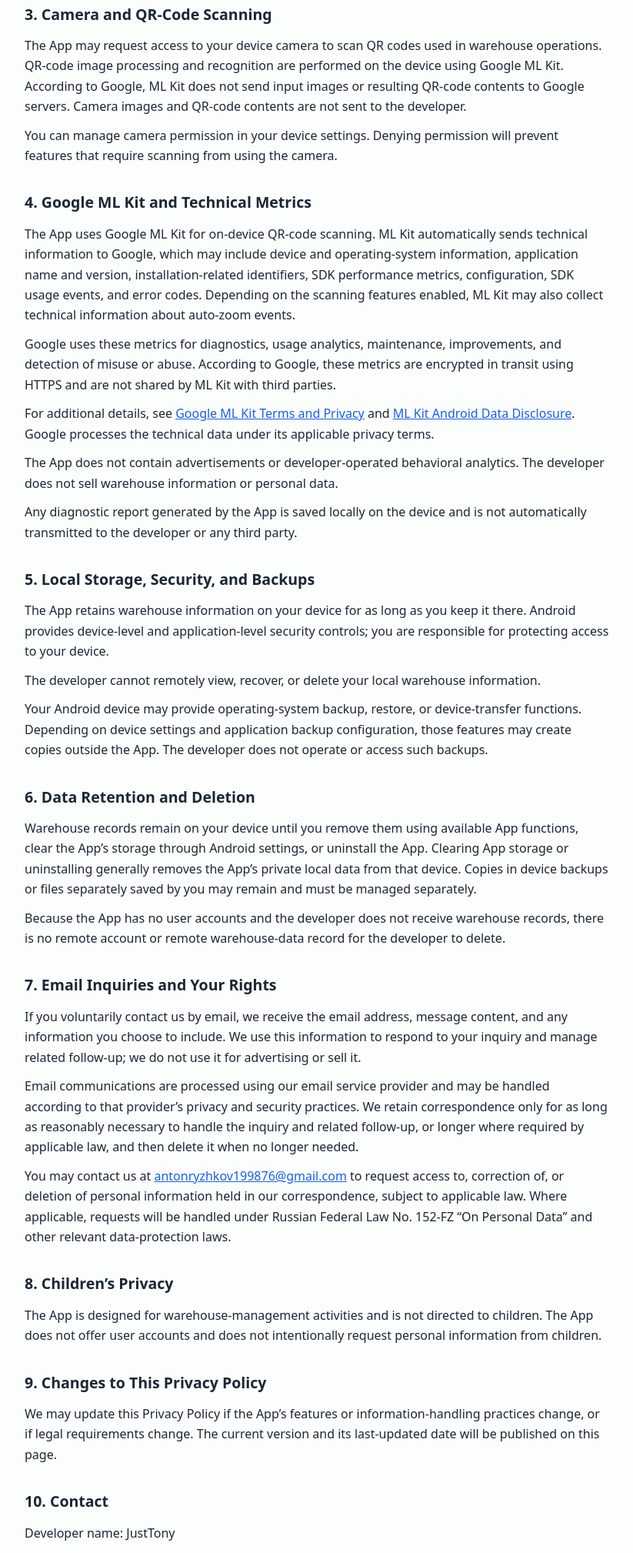
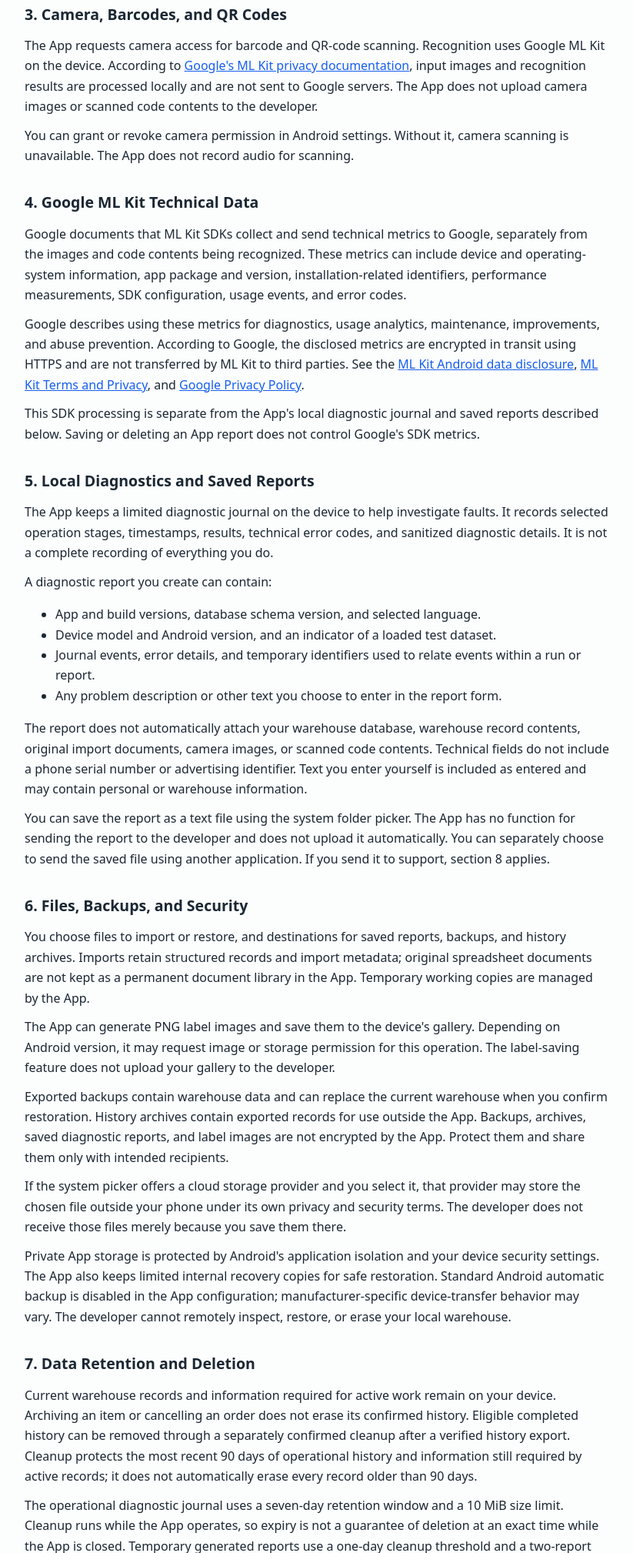
Before and after one commit to TonyDaLip/warehouse-inventory-privacy, a plain HTML site: page index.html in a window 1280 px wide. Shown: the part 782-2800 px from the top of the page at 77% size, without its empty margins (228-1051 px from the left). Drawn offline with Linux system fonts and the light colour scheme.

Commit message:
Update index.html

```diff
--- a/index.html
+++ b/index.html
@@ -5,44 +5,56 @@
 <p>Warehouse Inventory (package name: com.justtony.warehouse) is an Android application developed by JustTony for managing warehouse stock, materials, storage boxes, supply orders, customer orders, and QR-coded storage operations.</p>
 <p>This Privacy Policy explains how information is handled when you use the App or contact the developer. Privacy contact: <a href="mailto:antonryzhkov199876@gmail.com">antonryzhkov199876@gmail.com</a>.</p>
 </section>
-<section><h2>2. Information Handled by the App</h2>
-<p>The App does not require account creation, login, or the submission of names, email addresses, phone numbers, or other personal identifiers.</p>
-<p>You may enter or create warehouse information, including stock-keeping units (SKUs), product quantities, box and storage-section identifiers, QR-code values, and supply or customer order numbers. According to the App’s intended design, this operational information does not include customers’ personal details.</p>
-<p>Warehouse information is stored locally on your Android device. The developer does not operate a server for storing or synchronizing this information and does not receive it through the App.</p>
-<p>The App does not send warehouse records, stored QR-code values, or locally generated diagnostic reports to the developer or to a warehouse-data server. Google ML Kit, which is used for QR-code scanning, separately sends certain technical metrics to Google as described below.</p>
+<section><h2>2. Warehouse Data and Settings</h2>
+<p>No account or login is required. Warehouse operations work locally on your device; the developer does not operate a server for storing or synchronizing your warehouse.</p>
+<p>Information you enter or import can include SKUs, descriptions, quantities, box and section identifiers, barcode and QR-code values, orders, supplier or recipient information, comments, and import metadata. The App also stores warehouse operation history and settings such as your selected language. Names, contact details, or other personal information may be present if you include them in these records or imported files.</p>
+<p>These records support the warehouse functions you use. They are not automatically uploaded to the developer. Technical processing by Google ML Kit is described separately below.</p>
+<p>The App contains no advertisements and does not automatically upload usage analytics to the developer. The developer does not sell your personal information or warehouse data.</p>
 </section>
-<section><h2>3. Camera and QR-Code Scanning</h2>
-<p>The App may request access to your device camera to scan QR codes used in warehouse operations. QR-code image processing and recognition are performed on the device using Google ML Kit. According to Google, ML Kit does not send input images or resulting QR-code contents to Google servers. Camera images and QR-code contents are not sent to the developer.</p>
-<p>You can manage camera permission in your device settings. Denying permission will prevent features that require scanning from using the camera.</p>
+<section><h2>3. Camera, Barcodes, and QR Codes</h2>
+<p>The App requests camera access for barcode and QR-code scanning. Recognition uses Google ML Kit on the device. According to <a href="https://developers.google.com/ml-kit/terms">Google's ML Kit privacy documentation</a>, input images and recognition results are processed locally and are not sent to Google servers. The App does not upload camera images or scanned code contents to the developer.</p>
+<p>You can grant or revoke camera permission in Android settings. Without it, camera scanning is unavailable. The App does not record audio for scanning.</p>
 </section>
-<section><h2>4. Google ML Kit and Technical Metrics</h2>
-<p>The App uses Google ML Kit for on-device QR-code scanning. ML Kit automatically sends technical information to Google, which may include device and operating-system information, application name and version, installation-related identifiers, SDK performance metrics, configuration, SDK usage events, and error codes. Depending on the scanning features enabled, ML Kit may also collect technical information about auto-zoom events.</p>
-<p>Google uses these metrics for diagnostics, usage analytics, maintenance, improvements, and detection of misuse or abuse. According to Google, these metrics are encrypted in transit using HTTPS and are not shared by ML Kit with third parties.</p>
-<p>For additional details, see <a href="https://developers.google.com/ml-kit/terms">Google ML Kit Terms and Privacy</a> and <a href="https://developers.google.com/ml-kit/android-data-disclosure">ML Kit Android Data Disclosure</a>. Google processes the technical data under its applicable privacy terms.</p>
-<p>The App does not contain advertisements or developer-operated behavioral analytics. The developer does not sell warehouse information or personal data.</p>
-<p>Any diagnostic report generated by the App is saved locally on the device and is not automatically transmitted to the developer or any third party.</p>
+<section><h2>4. Google ML Kit Technical Data</h2>
+<p>Google documents that ML Kit SDKs collect and send technical metrics to Google, separately from the images and code contents being recognized. These metrics can include device and operating-system information, app package and version, installation-related identifiers, performance measurements, SDK configuration, usage events, and error codes.</p>
+<p>Google describes using these metrics for diagnostics, usage analytics, maintenance, improvements, and abuse prevention. According to Google, the disclosed metrics are encrypted in transit using HTTPS and are not transferred by ML Kit to third parties. See the <a href="https://developers.google.com/ml-kit/android-data-disclosure">ML Kit Android data disclosure</a>, <a href="https://developers.google.com/ml-kit/terms">ML Kit Terms and Privacy</a>, and <a href="https://policies.google.com/privacy">Google Privacy Policy</a>.</p>
+<p>This SDK processing is separate from the App's local diagnostic journal and saved reports described below. Saving or deleting an App report does not control Google's SDK metrics.</p>
 </section>
-<section><h2>5. Local Storage, Security, and Backups</h2>
-<p>The App retains warehouse information on your device for as long as you keep it there. Android provides device-level and application-level security controls; you are responsible for protecting access to your device.</p>
-<p>The developer cannot remotely view, recover, or delete your local warehouse information.</p>
-<p>Your Android device may provide operating-system backup, restore, or device-transfer functions. Depending on device settings and application backup configuration, those features may create copies outside the App. The developer does not operate or access such backups.</p>
+<section><h2>5. Local Diagnostics and Saved Reports</h2>
+<p>The App keeps a limited diagnostic journal on the device to help investigate faults. It records selected operation stages, timestamps, results, technical error codes, and sanitized diagnostic details. It is not a complete recording of everything you do.</p>
+<p>A diagnostic report you create can contain:</p>
+        <ul>
+          <li>App and build versions, database schema version, and selected language.</li>
+          <li>Device model and Android version, and an indicator of a loaded test dataset.</li>
+          <li>Journal events, error details, and temporary identifiers used to relate events within a run or report.</li>
+          <li>Any problem description or other text you choose to enter in the report form.</li>
+        </ul>
+<p>The report does not automatically attach your warehouse database, warehouse record contents, original import documents, camera images, or scanned code contents. Technical fields do not include a phone serial number or advertising identifier. Text you enter yourself is included as entered and may contain personal or warehouse information.</p>
+<p>You can save the report as a text file using the system folder picker. The App has no function for sending the report to the developer and does not upload it automatically. You can separately choose to send the saved file using another application. If you send it to support, section 8 applies.</p>
 </section>
-<section><h2>6. Data Retention and Deletion</h2>
-<p>Warehouse records remain on your device until you remove them using available App functions, clear the App’s storage through Android settings, or uninstall the App. Clearing App storage or uninstalling generally removes the App’s private local data from that device. Copies in device backups or files separately saved by you may remain and must be managed separately.</p>
-<p>Because the App has no user accounts and the developer does not receive warehouse records, there is no remote account or remote warehouse-data record for the developer to delete.</p>
+<section><h2>6. Files, Backups, and Security</h2>
+<p>You choose files to import or restore, and destinations for saved reports, backups, and history archives. Imports retain structured records and import metadata; original spreadsheet documents are not kept as a permanent document library in the App. Temporary working copies are managed by the App.</p>
+<p>The App can generate PNG label images and save them to the device's gallery. Depending on Android version, it may request image or storage permission for this operation. The label-saving feature does not upload your gallery to the developer.</p>
+<p>Exported backups contain warehouse data and can replace the current warehouse when you confirm restoration. History archives contain exported records for use outside the App. Backups, archives, saved diagnostic reports, and label images are not encrypted by the App. Protect them and share them only with intended recipients.</p>
+<p>If the system picker offers a cloud storage provider and you select it, that provider may store the chosen file outside your phone under its own privacy and security terms. The developer does not receive those files merely because you save them there.</p>
+<p>Private App storage is protected by Android's application isolation and your device security settings. The App also keeps limited internal recovery copies for safe restoration. Standard Android automatic backup is disabled in the App configuration; manufacturer-specific device-transfer behavior may vary. The developer cannot remotely inspect, restore, or erase your local warehouse.</p>
 </section>
-<section><h2>7. Email Inquiries and Your Rights</h2>
-<p>If you voluntarily contact us by email, we receive the email address, message content, and any information you choose to include. We use this information to respond to your inquiry and manage related follow-up; we do not use it for advertising or sell it.</p>
-<p>Email communications are processed using our email service provider and may be handled according to that provider’s privacy and security practices. We retain correspondence only for as long as reasonably necessary to handle the inquiry and related follow-up, or longer where required by applicable law, and then delete it when no longer needed.</p>
-<p>You may contact us at <a href="mailto:antonryzhkov199876@gmail.com">antonryzhkov199876@gmail.com</a> to request access to, correction of, or deletion of personal information held in our correspondence, subject to applicable law. Where applicable, requests will be handled under Russian Federal Law No. 152-FZ “On Personal Data” and other relevant data-protection laws.</p>
+<section><h2>7. Data Retention and Deletion</h2>
+<p>Current warehouse records and information required for active work remain on your device. Archiving an item or cancelling an order does not erase its confirmed history. Eligible completed history can be removed through a separately confirmed cleanup after a verified history export. Cleanup protects the most recent 90 days of operational history and information still required by active records; it does not automatically erase every record older than 90 days.</p>
+<p>The operational diagnostic journal uses a seven-day retention window and a 10 MiB size limit. Cleanup runs while the App operates, so expiry is not a guarantee of deletion at an exact time while the App is closed. Temporary generated reports use a one-day cleanup threshold and a two-report limit, with protection for files currently in use. These limits do not remove copies you saved outside private App storage.</p>
+<p>The App rotates internal recovery copies and cleans obsolete working files. Copies or recovery information needed for an interrupted restoration may be retained until it is safe to remove them. Restoring a warehouse backup does not reset all installation settings or erase the separate diagnostic journal.</p>
+<p>Clearing App storage in Android settings or uninstalling generally removes private local App data. Exported files, gallery images, cloud copies, and files sent to others may remain; manage those copies separately. There is no remote App account or developer-hosted warehouse to delete.</p>
 </section>
-<section><h2>8. Children’s Privacy</h2>
-<p>The App is designed for warehouse-management activities and is not directed to children. The App does not offer user accounts and does not intentionally request personal information from children.</p>
+<section><h2>8. Support Correspondence and Your Requests</h2>
+<p>If you voluntarily contact the developer by email, Telegram, or another communication service, we receive the contact or profile information that service makes available, your message, and any files you choose to attach. This may include a saved diagnostic report. Sending an attachment is your choice; the App does not send it on your behalf.</p>
+<p>We use the received information to investigate the reported issue, respond, and handle related follow-up. We do not use support correspondence for advertising or sell it. Email and messaging providers process communications under their own privacy and security terms. We retain correspondence and attachments only as long as reasonably necessary for the inquiry and related follow-up, or longer where required by applicable law, and delete them when no longer needed.</p>
+<p>You may request access to, correction of, or deletion of personal information held in support correspondence by writing to <a href="mailto:antonryzhkov199876@gmail.com">antonryzhkov199876@gmail.com</a>. Requests are handled in accordence with applicable law. This does not give the developer access to data that remains only on your device or control over copies held independently by you or other recipients.</p>
 </section>
-<section><h2>9. Changes to This Privacy Policy</h2>
-<p>We may update this Privacy Policy if the App’s features or information-handling practices change, or if legal requirements change. The current version and its last-updated date will be published on this page.</p>
+<section><h2>9. Children’s Privacy</h2>
+<p>The App is intended for warehouse-management activities and is not directed to children. It does not offer user accounts or intentionally request personal information from children. If you believe a child has provided personal information to the developer through support, please contact us so we can review the request and remove that information where appropriate.</p>
 </section>
-<section><h2>10. Contact</h2>
+<section><h2>10. Changes and Contact</h2>
+<p>We may update this policy when App features, information-handling practices, or applicable requirements change. The current policy and its update date will be available on this page.</p>
 <p>Developer name: JustTony</p>
 <p>Application: Warehouse Inventory</p>
 <p>Email: <a href="mailto:antonryzhkov199876@gmail.com">antonryzhkov199876@gmail.com</a></p>
```
